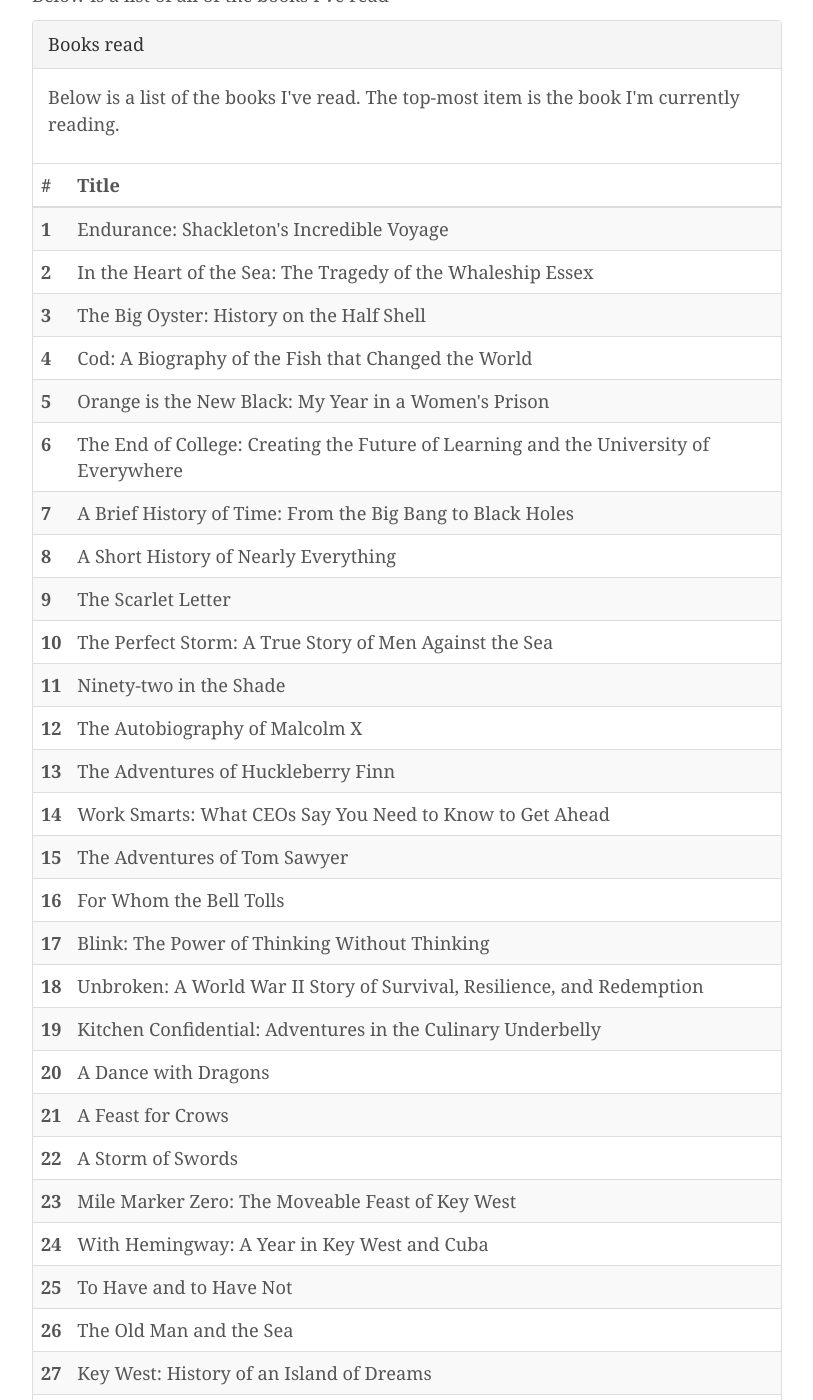
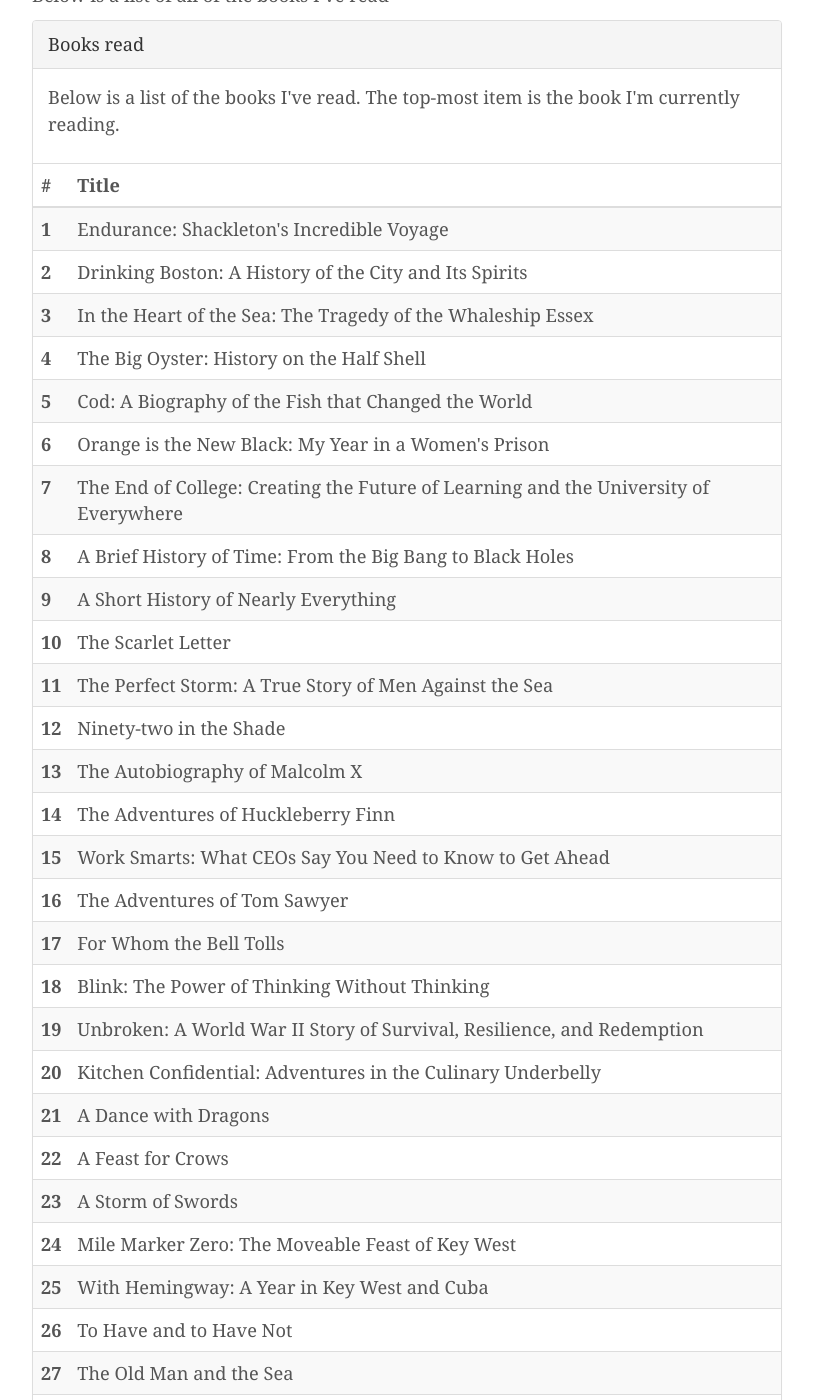
Before and after one commit to jkereako/jkereako.github.io, a Jekyll site: the page built from reading.md, in a window 1280 px wide and 1400 px high, scrolled down 544 px. Shown: the whole window, without its empty margins (38-851 px from the left). Built offline with Jekyll 4.4.1, drawn with Linux system fonts in a browser that asks for light colours; nearby versions of some CDN libraries; some of the changed text lies outside the part shown.

Commit message:
Added Drinking Boston

```diff
--- a/_data/books.yml
+++ b/_data/books.yml
@@ -1,6 +1,8 @@
 - title: Endurance
   subtitle: Shackleton's Incredible Voyage
 
+- title: Drinking Boston
+  subtitle: A History of the City and Its Spirits
 
 - title: In the Heart of the Sea
   subtitle: The Tragedy of the Whaleship Essex
```
